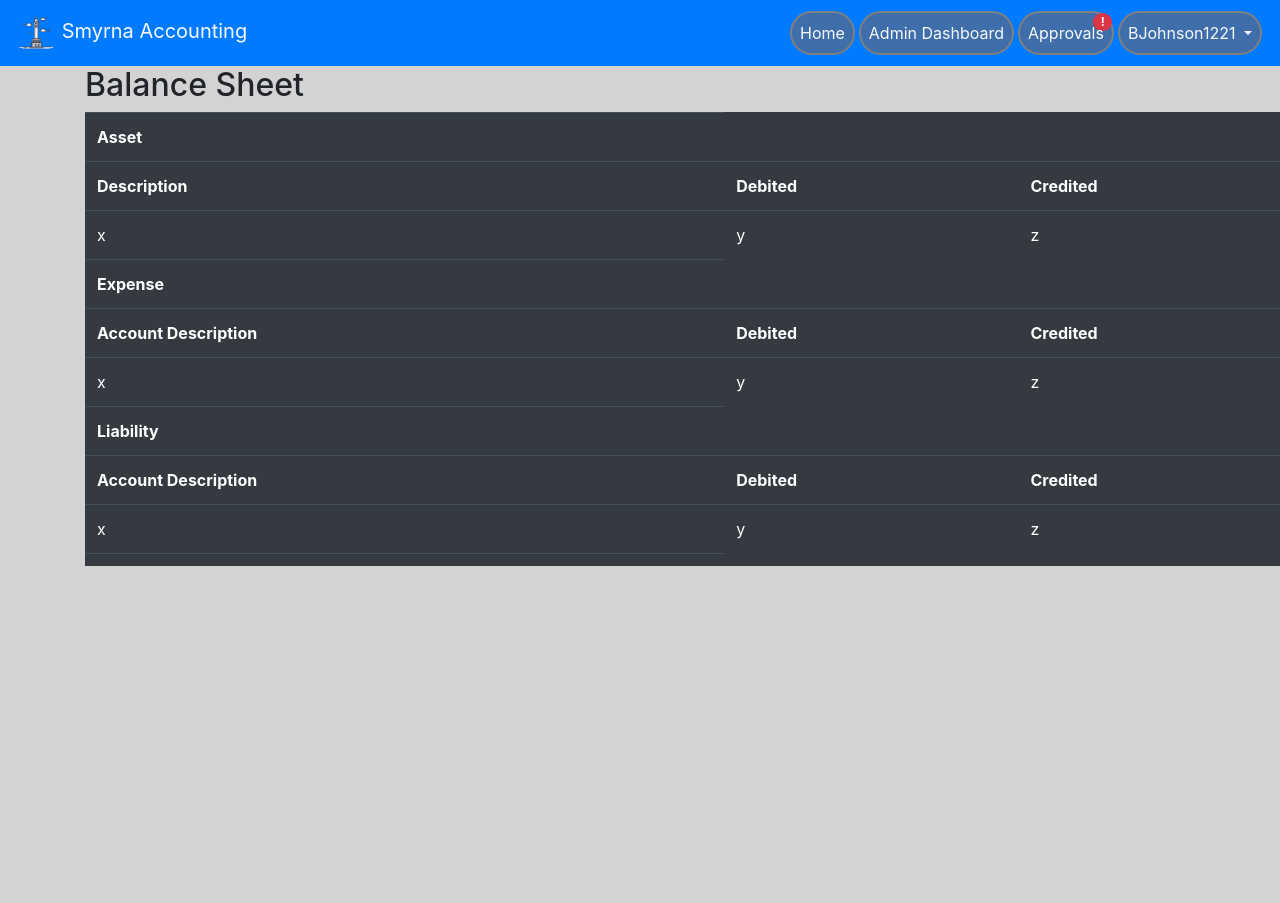
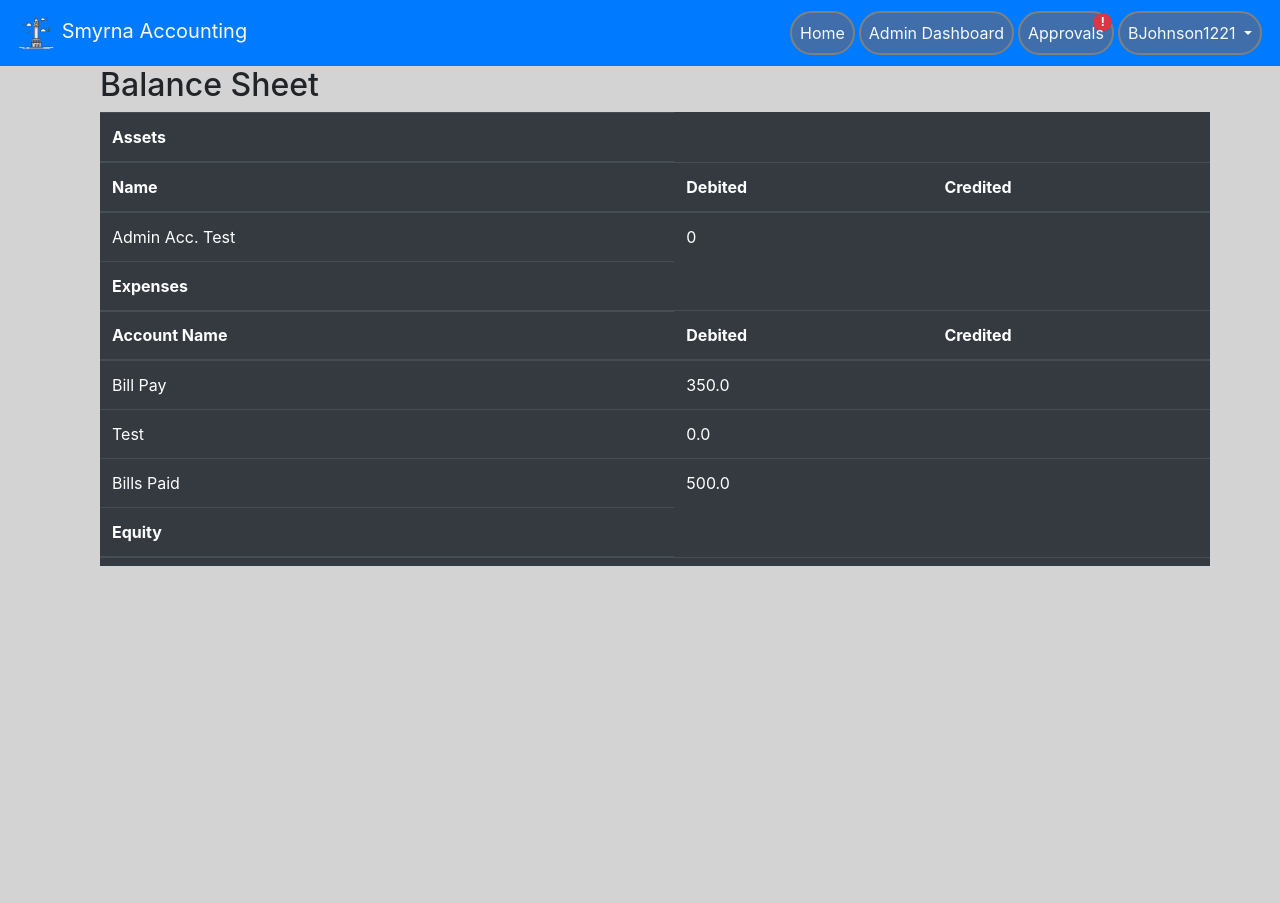
Before and after one commit to Dunson/SWE_4713_Project, a Flask app: page /balance_sheet/ in a window 1280 px wide; the page is wider, and only the part inside the window is pictured. Shown: the top 903 px of that part. Run offline with Flask 2, Linux system fonts and the light colour scheme; a user stored in the database is signed in; data comes from the database, SQL or seed files in the repository; both versions use the stored data as it was after the commit; some libraries are stand-ins or nearby versions.

Commit message:
Working Trial Balance, Balance Sheet

```diff
--- a/website/auth.py
+++ b/website/auth.py
@@ -513,9 +513,40 @@ def income_statement():
 @auth.route('/balance_sheet/', methods=['GET','POST'])
 def balance_sheet():
     id = current_user.id
-    return render_template('balance_sheet.html', user=current_user)  # account=current_user.accounts
 
+    accounts_list_by_user = Account.query.filter_by(user_id=id).all()
+    accounts_list = Account.query.join(User).filter(Account.user_id == id).all()
 
+    temp_arr = []
+    for item in accounts_list_by_user:
+        temp_arr.append(item)
+
+    debit_accounts = [x for x in temp_arr if x.acc_cat == "Assets" or x.acc_cat == "Expenses" or x.acc_cat == "Equity"]
+    credit_accounts = [x for x in temp_arr if x.acc_cat == "Revenue (income)"
+                       or x.acc_cat == "Liabilities"
+                       or x.acc_cat == "Other..."]
+
+    assets_list = [x for x in debit_accounts if x.acc_cat == "Assets"]
+    expenses_list = [x for x in debit_accounts if x.acc_cat == "Expenses"]
+    equity_list = [x for x in debit_accounts if x.acc_cat == "Equity"]
+    rev_list = [x for x in credit_accounts if x.acc_cat == "Revenue (income)"]
+    liab_list = [x for x in credit_accounts if x.acc_cat == "Liabilities"]
+    other_list = [x for x in credit_accounts if x.acc_cat == "Other..."]
+
+    total_debits = 0
+    for item in debit_accounts:
+        total_debits += item.total(item.acc_num)
+
+    total_credits = 0
+    for item in credit_accounts:
+        total_credits += item.total(item.acc_num)
+
+    return render_template('balance_sheet.html', user=current_user, accounts_list=accounts_list,
+                           acc_list_len=len(accounts_list), total_credits=total_credits, total_debits=total_debits,
+                           assets_list=assets_list, expenses_list=expenses_list, equity_list=equity_list,
+                           rev_list=rev_list, liab_list=liab_list, other_list=other_list,
+                           ass_list_len=len(assets_list), exp_list=len(expenses_list), eq_list=len(equity_list),
+                           rev_list_len=len(rev_list))
 
 
 @auth.route('/trial_balance/', methods=['GET','POST'])
@@ -539,10 +570,6 @@ def trial_balance():
         error.errorcreate(unbalanced, commit=True)
     else:
         flash("Trial Balance balances to 0!", category='success')
-
-    if request.method == "POST":
-        # pdf_convert = request.form.get('convert')
-        redirect(url_for('auth.trial_balance_pdf', name=id))
 
     return render_template('trial_balance.html', user=current_user,
                            accounts_list=Account.query.join(User).filter(Account.user_id == id),
@@ -577,7 +604,7 @@ def format_balance(float_variable):
     return formated_float
 
 
- # Assets -- DEBIT
+    # Assets -- DEBIT
     # Expenses -- DEBIT
     # Liabilities -- CREDIT
     # Equity -- DEBIT
--- a/website/models.py
+++ b/website/models.py
@@ -1,19 +1,14 @@
-from sqlalchemy.orm import backref
-
-# from werkzeug.datastructures import _CacheControl
 from werkzeug.security import generate_password_hash, check_password_hash
 
 from . import db
 from flask_login import UserMixin
-from sqlalchemy.sql import func
 from time import time
 import os
 import jwt
 import re
 import json
 from datetime import datetime, timedelta
-import smtplib
-from sqlalchemy import func
+
 
 
 # Defined User table for database
@@ -155,6 +150,17 @@ class Account(db.Model):
 
         return sum(approved_entries)
 
+    def led_bal(self):
+        list_acc_led = db.session.query(Ledger).filter(Ledger.acc_num == self.acc_num,
+                                                       Ledger.isApproved == "Approved").all()
+
+        if not list_acc_led:
+            return 0
+        most_recent = list_acc_led[-1]
+        if most_recent:
+            return most_recent.entry_bal
+
+
 
 class Ledger(db.Model):
 
@@ -205,9 +211,3 @@ class Ledger(db.Model):
         corrected_balance = approved_entries[size - 1] + self.entry_bal
 
         return corrected_balance
-
-    """
-    def get_total(self, an):
-        query = db.session.query(func.sum(self.entry_cred)).filter_by()
-        pass
-    """
--- a/website/templates/balance_sheet.html
+++ b/website/templates/balance_sheet.html
@@ -1,72 +1,124 @@
-<!DOCTYPE html>
-<html lang="en">
 
 {% extends "base.html" %} {% block title %} Reports {% endblock %}
 
 {% block content %}
 
-<head>
-    <meta charset="UTF-8">
-    <title>Reports</title>
 
-</head>
 <body>
 
-        <div class="table-wrapper">
+        <div class="table-wrapper container">
             <h2>Balance Sheet</h2>
             <table class="table table-hover table-dark">
-                <th>Asset</th>
+                <thead>
+                <th>Assets</th>
+                </thead>
+                <tbody>
+
                 <tr>
-                    <th>Description</th>
+                    <thead>
+                        <th>Name</th>
                         <th>Debited</th>
                         <th>Credited</th>
+                    </thead>
                 </tr>
+                {% for x in range(ass_list_len) %}
                 <tr>
-                    <td>x</td>
-                    <td>y</td>
-                    <td>z</td>
+                    <td>{{assets_list[x].acc_name}}</td>
+                    <td>{{assets_list[x].led_bal()}}</td>
+                    <td></td>
                 </tr>
-                <th>Expense</th>
+                {% endfor %}
+                </tbody>
+
+                <thead>
+                <th>Expenses</th>
+                </thead>
+
+                <tbody>
                 <tr>
-                    <th>Account Description</th>
+                    <thead>
+                        <th>Account Name</th>
                         <th>Debited</th>
                         <th>Credited</th>
+                    </thead>
                 </tr>
+
+                {% for x in range(exp_list) %}
                 <tr>
-                    <td>x</td>
-                    <td>y</td>
-                    <td>z</td>
+                    <td>{{expenses_list[x].acc_name}}</td>
+                    <td>{{expenses_list[x].led_bal()}}</td>
+                    <td></td>
                 </tr>
-                <th>Liability</th>
+                {% endfor %}
+                </tbody>
+
+                <thead>
+                <th>Equity</th>
+                </thead>
+
                 <tr>
-                    <th>Account Description</th>
+                    <thead>
+                        <th>Account Name</th>
                         <th>Debited</th>
                         <th>Credited</th>
+                    </thead>
                 </tr>
+
+                <tbody>
+                {% for x in range(eq_list) %}
                 <tr>
-                    <td>x</td>
-                    <td>y</td>
-                    <td>z</td>
+                    <td>{{equity_list[x].acc_name}}</td>
+                    <td>{{equity_list[x].led_bal()}}</td>
+                    <td></td>
                 </tr>
+                {% endfor %}
+
+                <thead>
                 <th>Revenue</th>
+                </thead>
+
                 <tr>
-                    <th>Account Description</th>
+                    <thead>
+                        <th>Account Name</th>
                         <th>Debited</th>
                         <th>Credited</th>
+                    </thead>
                 </tr>
+                {% for x in range(rev_list_len)%}
                 <tr>
-                    <td>x</td>
-                    <td>y</td>
-                    <td>z</td>
+                    <td>{{rev_list[x].acc_name}}</td>
+                    <td></td>
+                    <td>{{rev_list[x].led_bal()}}</td>
                 </tr>
+                {% endfor %}
+                </tbody>
+                <thead>
+                <th>Equity</th>
+                </thead>
+
+                <tr>
+                    <thead>
+                        <th>Account Name</th>
+                        <th>Debited</th>
+                        <th>Credited</th>
+                    </thead>
+                </tr>
+                {% for x in range(eq_list)%}
+                <tr>
+                    <td>{{eq_list[x].acc_name}}</td>
+                    <td></td>
+                    <td>eq_list[x].led_bal()</td>
+                </tr>
+                {% endfor %}
+                </tbody>
+                <tr>
                     <td>Total</td>
-                <td>x</td>
-                <td>y</td>
+                    <td>{{total_debits}}</td>
+                    <td>{{total_credits}}</td>
+                </tr>
             </table>
             <button name="submitbutton" type="submit" class="btn btn-primary btn-block">Convert to PDF</button>
         </div>
-
 </body>
 
 {% endblock %}
-</html>
--- a/website/templates/trial_balance.html
+++ b/website/templates/trial_balance.html
@@ -26,16 +26,16 @@
                 {% endif %}
 
                 {% if temp_arr[x] < 0 %}
-                <td>{{temp_arr[x]*-1}}</td>
+                <td>{{temp_arr[x] * -1}}</td>
                 {% else %}
                 <td> </td>
                 {% endif %}
             </tr>
             {% endfor %}
             <tr>
-                <td></td>
+                <td>Total</td>
                 <td>$ {{total_deb}}</td>
-                <td>$ ({{total_cred*-1}})</td>
+                <td>$ ({{total_cred * -1}})</td>
             </tr>
             </tbody>
         </table>
```
Also changed, not shown: website/database.db. Lines whose indentation alone changed are shown as unchanged.
